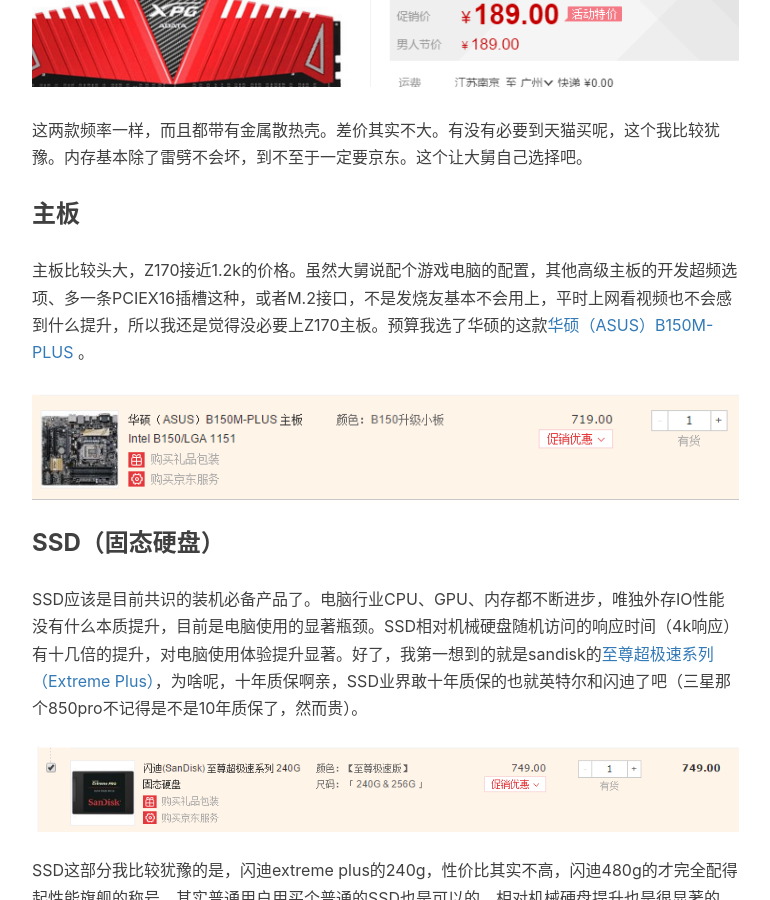
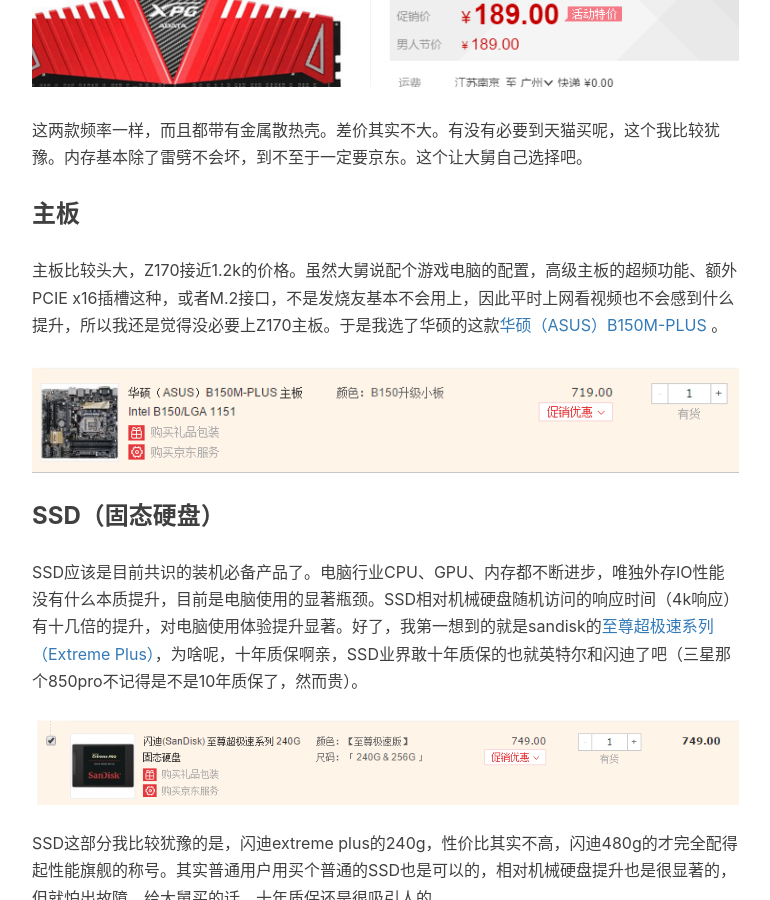
Before and after one commit to allanruin/technotes, a Jekyll site: the page built from _posts/2016-04-23-desktop-computer-configuration-for-uncle.markdown, in a window 1280 px wide and 900 px high, scrolled down 2023 px. Shown: the whole window, without its empty margins (233-1003 px from the left). Built offline with Jekyll 4.4.1, drawn with Linux system fonts in a browser that asks for light colours; nearby versions of some CDN libraries; comment, search, counter and statistics services are not loaded.

Commit message:
correct typos

```diff
--- a/_posts/2016-04-23-desktop-computer-configuration-for-uncle.markdown
+++ b/_posts/2016-04-23-desktop-computer-configuration-for-uncle.markdown
@@ -30,7 +30,7 @@
 这两款频率一样，而且都带有金属散热壳。差价其实不大。有没有必要到天猫买呢，这个我比较犹豫。内存基本除了雷劈不会坏，到不至于一定要京东。这个让大舅自己选择吧。
 
 ### 主板
-主板比较头大，Z170接近1.2k的价格。虽然大舅说配个游戏电脑的配置，其他高级主板的开发超频选项、多一条PCIEX16插槽这种，或者M.2接口，不是发烧友基本不会用上，平时上网看视频也不会感到什么提升，所以我还是觉得没必要上Z170主板。预算我选了华硕的这款[华硕（ASUS）B150M-PLUS ](http://item.jd.com/2132478.html)。
+主板比较头大，Z170接近1.2k的价格。虽然大舅说配个游戏电脑的配置，高级主板的超频功能、额外PCIE x16插槽这种，或者M.2接口，不是发烧友基本不会用上，因此平时上网看视频也不会感到什么提升，所以我还是觉得没必要上Z170主板。于是我选了华硕的这款[华硕（ASUS）B150M-PLUS ](http://item.jd.com/2132478.html)。
 ![](/img/in-post/asus_b150m-plus.png)
 
 ### SSD（固态硬盘）
```
